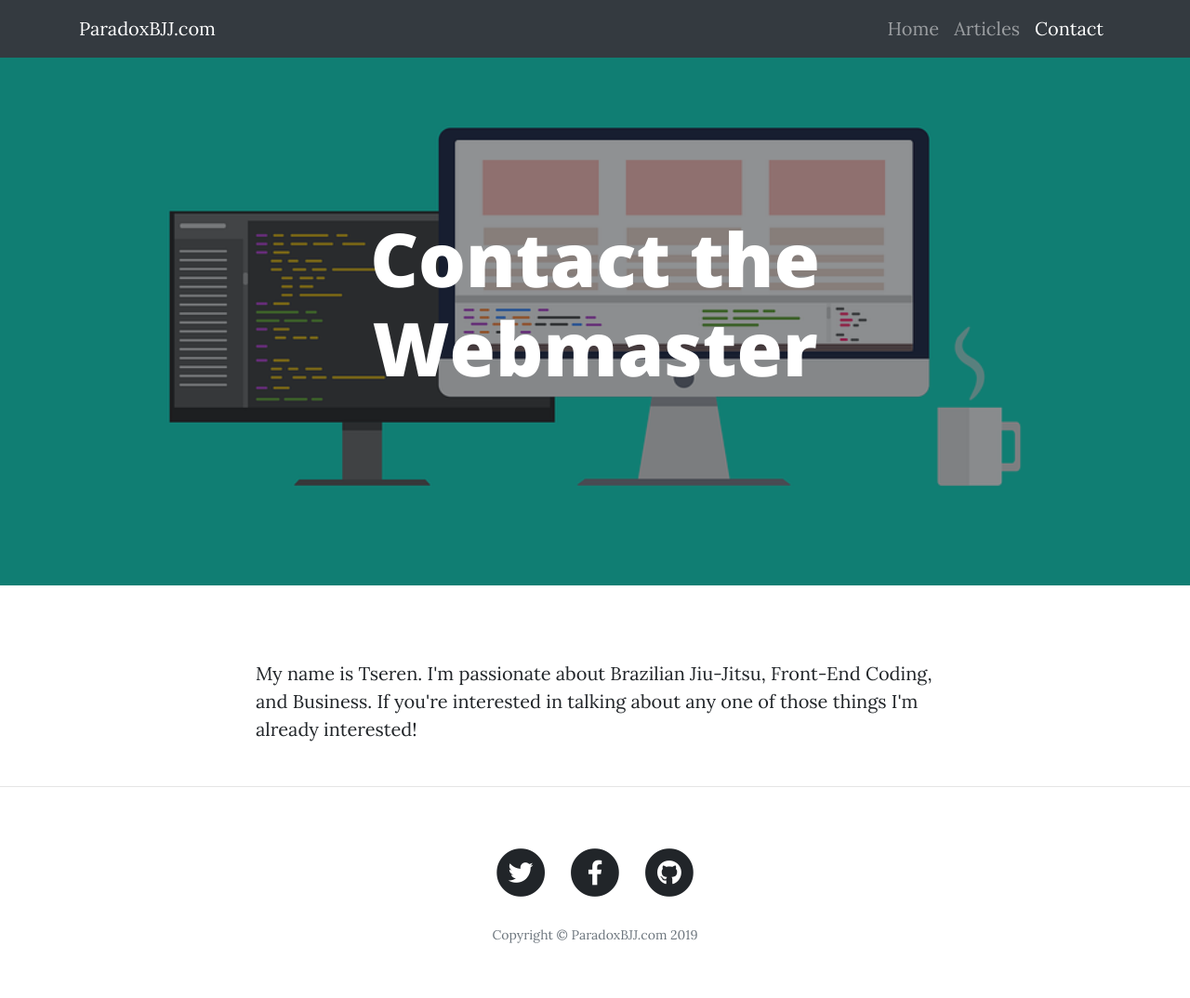
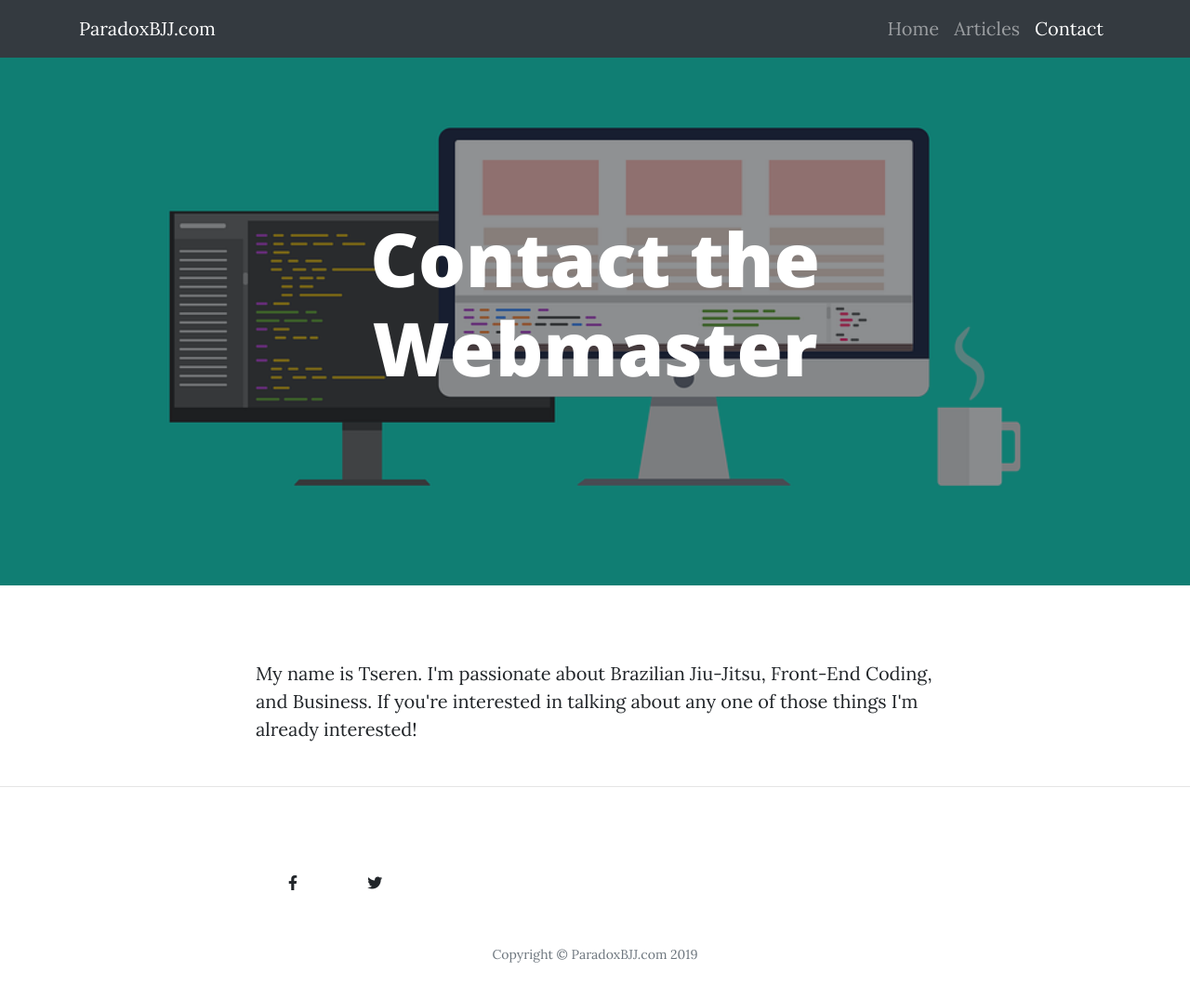
Before and after one commit to tzourg1/tzourg1.github.io, a website: page articles/contact.html in a window 1280 px wide. Shown: the whole page at 93% size. Drawn offline with nearby package versions, Linux system fonts and the light colour scheme.

Commit message:
Update contact.html

```diff
--- a/articles/contact.html
+++ b/articles/contact.html
@@ -42,7 +42,7 @@
             <a class="nav-link" href="/articles">Articles</a>
           </li>
   <li class="nav-item active">
-            <a class="nav-link" href="/articles/contact.html">Contact</a>
+            <a class="nav-link" href="/articles/contact">Contact</a>
           </li>
         </ul>
       </div>
@@ -78,35 +78,15 @@
 
   <!-- Footer -->
   <footer>
+<!--END SASS--->
     <div class="container">
       <div class="row">
         <div class="col-lg-8 col-md-10 mx-auto">
-          <ul class="list-inline text-center">
-            <li class="list-inline-item">
-              <a href="#">
-                <span class="fa-stack fa-lg">
-                  <i class="fas fa-circle fa-stack-2x"></i>
-                  <i class="fab fa-twitter fa-stack-1x fa-inverse"></i>
-                </span>
-              </a>
-            </li>
-            <li class="list-inline-item">
-              <a href="#">
-                <span class="fa-stack fa-lg">
-                  <i class="fas fa-circle fa-stack-2x"></i>
-                  <i class="fab fa-facebook-f fa-stack-1x fa-inverse"></i>
-                </span>
-              </a>
-            </li>
-            <li class="list-inline-item">
-              <a href="#">
-                <span class="fa-stack fa-lg">
-                  <i class="fas fa-circle fa-stack-2x"></i>
-                  <i class="fab fa-github fa-stack-1x fa-inverse"></i>
-                </span>
-              </a>
-            </li>
-          </ul>
+          <!--Facebook-->
+<a class="btn-floating btn-lg btn-fb" type="button" role="button"><i class="fab fa-facebook-f"></i></a>
+<!--Twitter-->
+<a class="btn-floating btn-lg btn-tw" type="button" role="button"><i class="fab fa-twitter"></i></a>
+</ul>
           <p class="copyright text-muted">Copyright &copy; ParadoxBJJ.com 2019</p>
         </div>
       </div>
```
